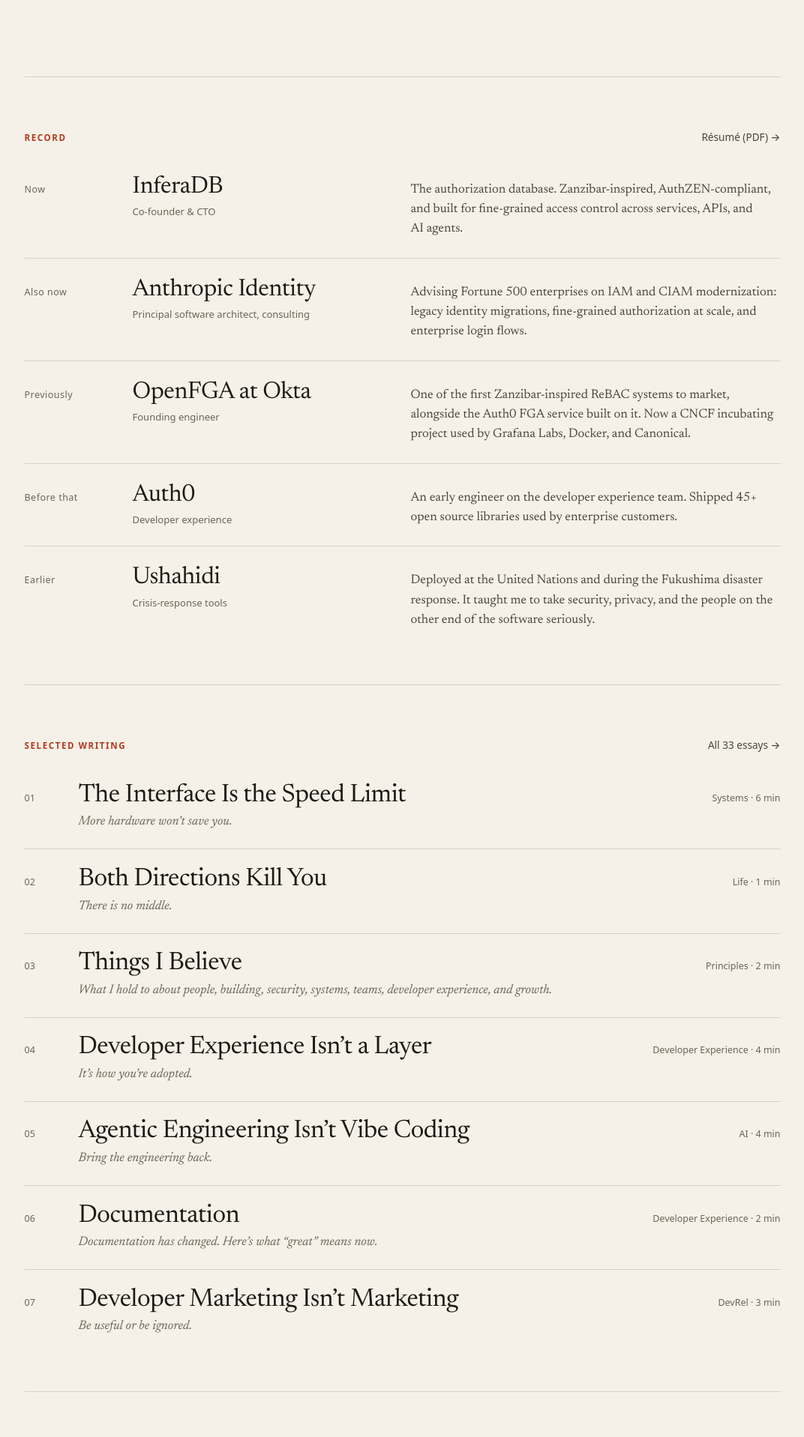
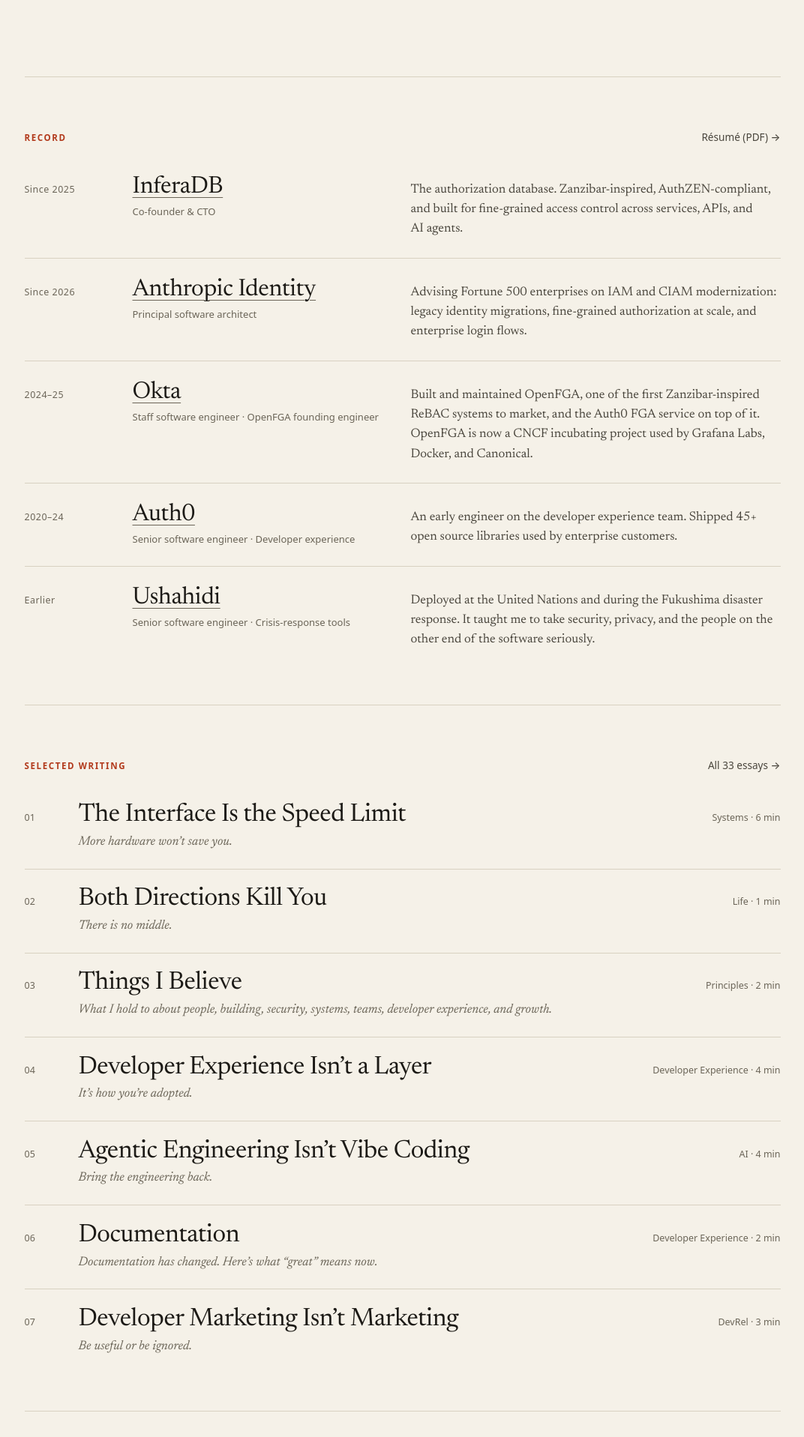
Before and after one commit to evansims/evansims, a Jekyll site: the page built from docs/index.md, in a window 1280 px wide. Shown: the part 784-2701 px from the top of the page at 75% size, without its empty margins (96-1168 px from the left). Built offline with Jekyll 4.4.1, drawn with Linux system fonts in a browser that asks for light colours.

Commit message:
feat: link companies and show years in the homepage Record
Link each company name in the Record, and carry the links into llms.txt, the JSON-LD affiliation, and the README.
Replace the relative labels with years.
Rename "OpenFGA at Okta" to Okta and use titles for every role line.
Drop "consulting" from the Anthropic Identity role line.

```diff
--- a/docs/_data/record.yml
+++ b/docs/_data/record.yml
@@ -1,20 +1,25 @@
-- when: Now
+- when: Since 2025
   org: InferaDB
+  url: https://inferadb.com
   role: Co-founder & CTO
   body: "The authorization database. Zanzibar-inspired, AuthZEN-compliant, and built for fine-grained access control across services, APIs, and AI agents."
-- when: Also now
+- when: Since 2026
   org: Anthropic Identity
-  role: Principal software architect, consulting
+  url: https://anthropicidentity.com/
+  role: Principal software architect
   body: "Advising Fortune 500 enterprises on IAM and CIAM modernization: legacy identity migrations, fine-grained authorization at scale, and enterprise login flows."
-- when: Previously
-  org: OpenFGA at Okta
-  role: Founding engineer
-  body: "One of the first Zanzibar-inspired ReBAC systems to market, alongside the Auth0 FGA service built on it. Now a CNCF incubating project used by Grafana Labs, Docker, and Canonical."
-- when: Before that
+- when: 2024–25
+  org: Okta
+  url: https://www.okta.com
+  role: Staff software engineer · OpenFGA founding engineer
+  body: "Built and maintained OpenFGA, one of the first Zanzibar-inspired ReBAC systems to market, and the Auth0 FGA service on top of it. OpenFGA is now a CNCF incubating project used by Grafana Labs, Docker, and Canonical."
+- when: 2020–24
   org: Auth0
-  role: Developer experience
+  url: https://auth0.com
+  role: Senior software engineer · Developer experience
   body: "An early engineer on the developer experience team. Shipped 45+ open source libraries used by enterprise customers."
 - when: Earlier
   org: Ushahidi
-  role: Crisis-response tools
+  url: https://www.ushahidi.com
+  role: Senior software engineer · Crisis-response tools
   body: "Deployed at the United Nations and during the Fukushima disaster response. It taught me to take security, privacy, and the people on the other end of the software seriously."
--- a/docs/_includes/jsonld-person.html
+++ b/docs/_includes/jsonld-person.html
@@ -16,7 +16,8 @@
     },
     "affiliation": {
         "@type": "Organization",
-        "name": "Anthropic Identity"
+        "name": "Anthropic Identity",
+        "url": "https://anthropicidentity.com/"
     },
     "sameAs": {{ profiles | jsonify }}
 }
--- a/docs/_layouts/home.html
+++ b/docs/_layouts/home.html
@@ -21,7 +21,7 @@ layout: default
     <div class="rec">
         <p class="when">{{ row.when }}</p>
         <div>
-            <h3>{{ row.org | escape }}</h3>
+            <h3>{% if row.url %}<a href="{{ row.url }}">{{ row.org | escape }}</a>{% else %}{{ row.org | escape }}{% endif %}</h3>
             <p class="role">{{ row.role | escape }}</p>
         </div>
         <p class="body">{{ row.body | smartify }}</p>
--- a/docs/assets/css/site.css
+++ b/docs/assets/css/site.css
@@ -521,8 +521,16 @@ img {
     text-decoration-color: var(--muted);
 }
 
+.rec h3 a {
+    text-decoration: underline;
+    text-decoration-thickness: 1px;
+    text-decoration-color: var(--muted);
+    text-underline-offset: 0.2em;
+}
+
 .cta a:hover,
-.else a:hover {
+.else a:hover,
+.rec h3 a:hover {
     color: var(--accent);
     text-decoration-color: currentColor;
 }
--- a/docs/llms.txt
+++ b/docs/llms.txt
@@ -7,7 +7,7 @@ permalink: /llms.txt
 > {{ site.description }}
 
 {% for row in site.data.record -%}
-- {{ row.when }}: {{ row.org }}, {{ row.role }}. {{ row.body }}
+- {{ row.when }}: {% if row.url %}[{{ row.org }}]({{ row.url }}){% else %}{{ row.org }}{% endif %}, {{ row.role }}. {{ row.body }}
 {% endfor %}
 {%- for group in site.data.topics %}
 ## {{ group[1].title }}
```
Also changed, not shown: test/site_test.rb (+16 -4 lines), README.md.
